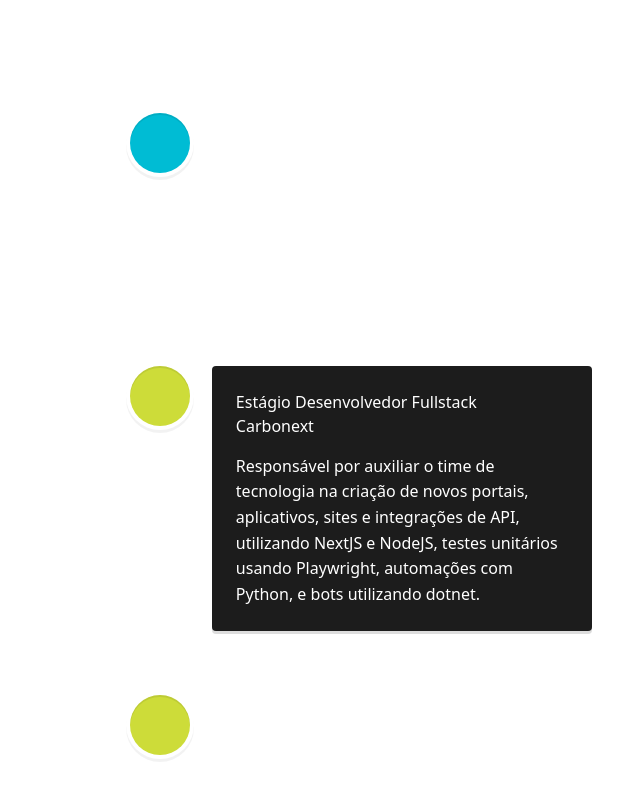
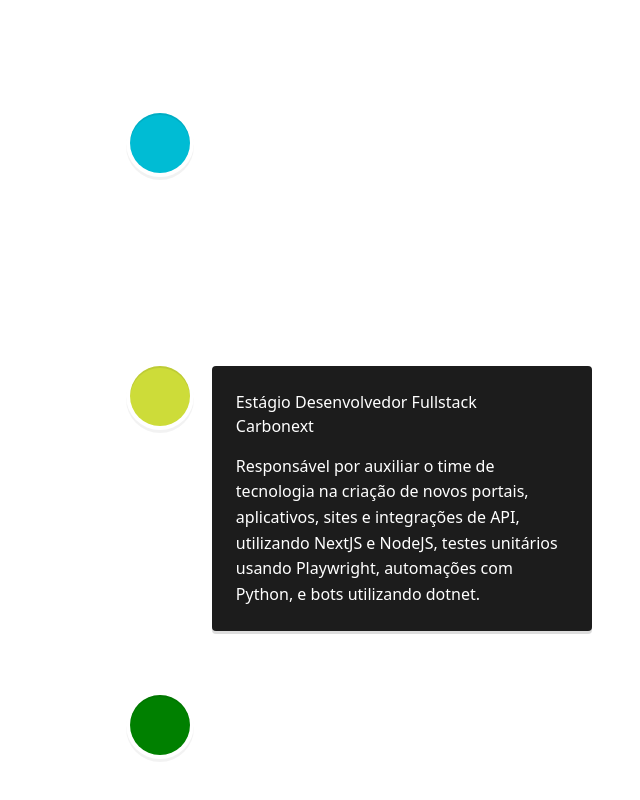
Before and after one commit to guhhh25/Reformed-Portfolio, a Next.js app: page / in a window 1280 px wide. Shown: the part 2795-3595 px from the top of the page, without its empty margins (640-1280 px from the left). Built offline with nearby package versions, Linux system fonts and the light colour scheme.

Commit message:
fix:build

```diff
--- a/package.json
+++ b/package.json
@@ -15,6 +15,7 @@
     "react": "18.2.0",
     "react-dom": "18.2.0",
     "react-icons": "^4.7.1",
+    "react-vertical-timeline-component": "^3.6.0",
     "sharp": "^0.32.0",
     "typewriter-effect": "^2.19.0"
   },
--- a/src/components/sections/experiences.tsx
+++ b/src/components/sections/experiences.tsx
@@ -37,7 +37,7 @@
         <VerticalTimelineElement
           className="vertical-timeline-element"
           date="??/???? - ??/????"
-          iconStyle={{ background: '#CDDC39', color: '#fff' }}
+          iconStyle={{ background: 'green', color: '#fff' }}
           contentStyle={{ background: '#1C1C1C', color: '#fff' }}
         >
           <h3 className="vertical-timeline-element-title">????</h3>
```
Also changed, not shown: react-vertical-timeline-component.d.ts (added, +8 -0 lines), 2 other files (tests, documents, lock files or other folders).
